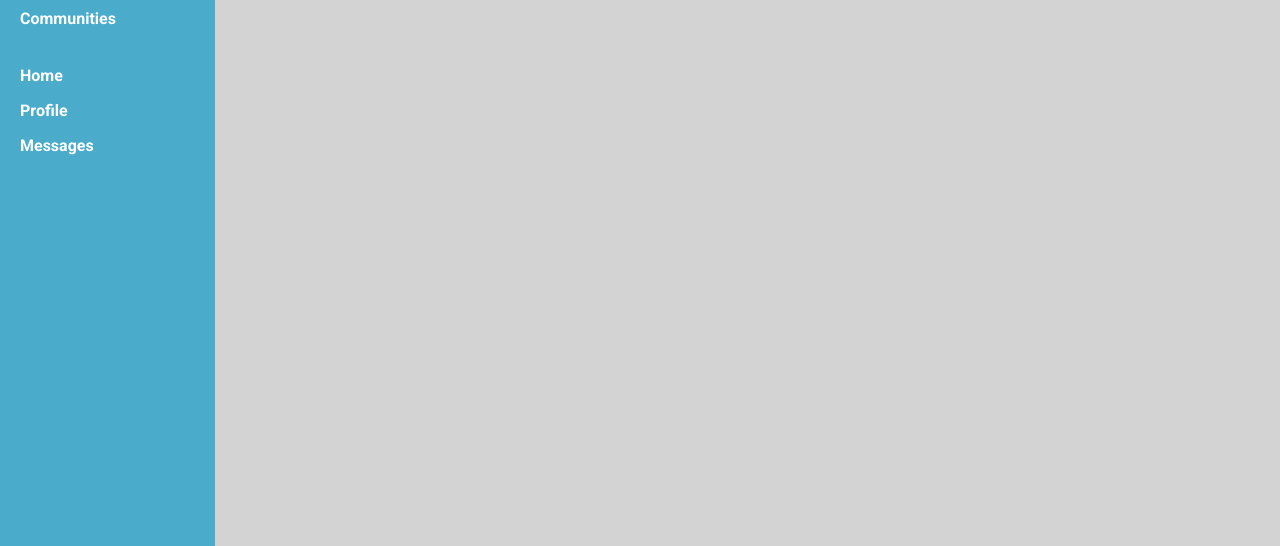
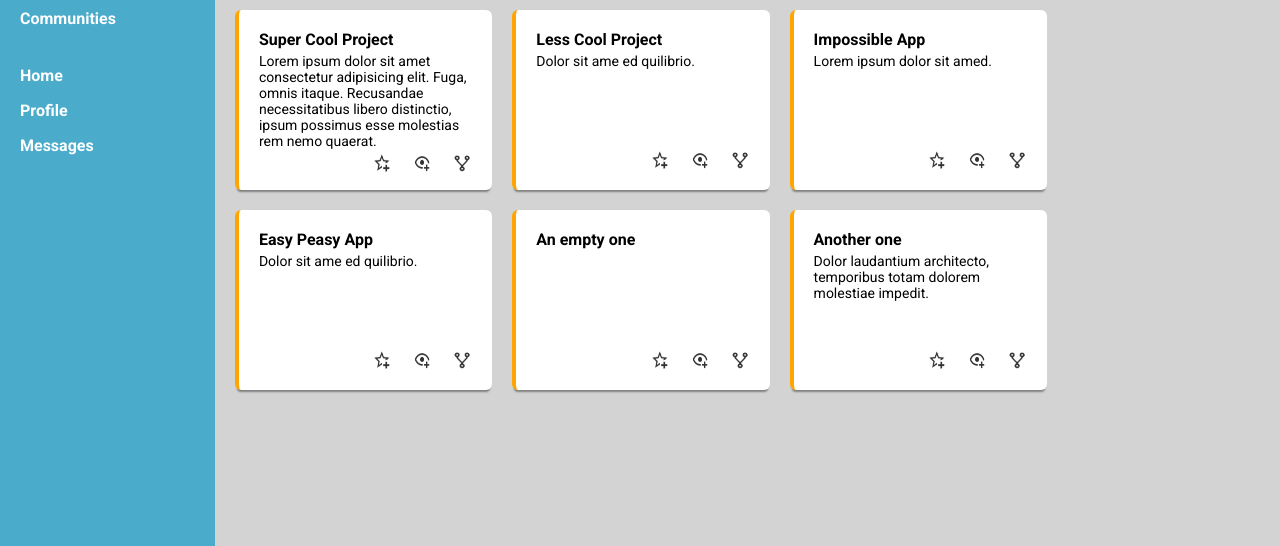
Before and after one commit to marvindibarto/project-dashboard, a plain HTML site: page index.html in a window 1280 px wide. Shown: the part 254-800 px from the top of the page. Drawn offline with Linux system fonts and the light colour scheme.

Commit message:
Added Your Projects section

```diff
--- a/index.html
+++ b/index.html
@@ -76,7 +76,72 @@
             </div>
         </div>
         <div class="content">
-            <h1>Content</h1>
+            <div class="content-structure">
+                <div class="projects">
+                    <div class="projects-header">Your Projects</div>
+                    <div class="project-card">
+                        <h1>Super Cool Project</h1>
+                        <p>Lorem ipsum dolor sit amet consectetur adipisicing elit. Fuga, omnis itaque. Recusandae necessitatibus libero distinctio, ipsum possimus esse molestias rem nemo quaerat.</p>
+                        <div class="pc-icons">
+                            <img src="assets/p-icon1.png" alt="First Project Icon" class="icon">
+                            <img src="assets/p-icon2.png" alt="Second Project Icon" class="icon">
+                            <img src="assets/p-icon3.png" alt="Third Project Icon" class="icon">
+                        </div>
+                    </div>
+                    <div class="project-card">
+                        <h1>Less Cool Project</h1>
+                        <p>Dolor sit ame ed quilibrio.</p>
+                        <div class="pc-icons">
+                            <img src="assets/p-icon1.png" alt="First Project Icon" class="icon">
+                            <img src="assets/p-icon2.png" alt="Second Project Icon" class="icon">
+                            <img src="assets/p-icon3.png" alt="Third Project Icon" class="icon">
+                        </div>
+                    </div>
+                    <div class="project-card">
+                        <h1>Impossible App</h1>
+                        <p>Lorem ipsum dolor sit amed.</p>
+                        <div class="pc-icons">
+                            <img src="assets/p-icon1.png" alt="First Project Icon" class="icon">
+                            <img src="assets/p-icon2.png" alt="Second Project Icon" class="icon">
+                            <img src="assets/p-icon3.png" alt="Third Project Icon" class="icon">
+                        </div>
+                    </div>
+                    <div class="project-card">
+                        <h1>Easy Peasy App</h1>
+                        <p>Dolor sit ame ed quilibrio.</p>
+                        <div class="pc-icons">
+                            <img src="assets/p-icon1.png" alt="First Project Icon" class="icon">
+                            <img src="assets/p-icon2.png" alt="Second Project Icon" class="icon">
+                            <img src="assets/p-icon3.png" alt="Third Project Icon" class="icon">
+                        </div>
+                    </div>
+                    <div class="project-card">
+                        <h1>An empty one</h1>
+                        <div class="pc-icons">
+                            <img src="assets/p-icon1.png" alt="First Project Icon" class="icon">
+                            <img src="assets/p-icon2.png" alt="Second Project Icon" class="icon">
+                            <img src="assets/p-icon3.png" alt="Third Project Icon" class="icon">
+                        </div>
+                    </div>
+                    <div class="project-card">
+                        <h1>Another one</h1>
+                        <p>Dolor laudantium architecto, temporibus totam dolorem molestiae impedit.</p>
+                        <div class="pc-icons">
+                            <img src="assets/p-icon1.png" alt="First Project Icon" class="icon">
+                            <img src="assets/p-icon2.png" alt="Second Project Icon" class="icon">
+                            <img src="assets/p-icon3.png" alt="Third Project Icon" class="icon">
+                        </div>
+                    </div>
+                </div>
+                <div class="content-sb">
+                    <div class="announcements">
+
+                    </div>
+                    <div class="trending">
+
+                    </div>
+                </div>
+            </div>
         </div>
     </div>
 </body>
--- a/style.css
+++ b/style.css
@@ -99,6 +99,81 @@ h1, p{
  grid-column: 2/3;
 }
 
+.content-structure{
+    display: grid;
+    grid-template-columns: 80% 20%;
+}
+
+.projects{
+    display: grid;
+    grid-template-columns: repeat(auto-fill,minmax(200px,1fr));
+    gap: 20px;
+    margin: 20px;
+}
+
+.projects-header{
+    grid-column: 1/-1;
+    margin-left: 8px;
+    font-size: 20px;
+    font-weight: bold;
+}
+
+.project-card{
+    display: flex;
+    flex-direction: column;
+    gap: 4px;
+
+    background-color: white;
+    padding: 20px;
+    border-radius: 6px;
+    height: 140px;
+    border-left: solid orange 4px;
+}
+
+.project-card>h1{
+    font-size: 16px;
+}
+
+.project-card>p{
+    font-size: 14px;
+}
+
+.pc-icons{
+    display: flex;
+    justify-content:end;
+    margin-top: auto;
+    gap: 20px;
+}
+
+.pc-icons>.icon:hover{
+    border: solid lightblue 1px;
+}
+
+.content-sb{
+
+}
+
+.announcements{
+
+}
+
+.a-item{
+
+}
+
+.trending{
+
+}
+
+.t-item{
+
+}
+
+.project-card, .announcements>*, .trending>*{
+    box-shadow: 0 4px 2px -2px gray;
+
+}
+
 .button{
     background-color: rgb(74, 172, 202);
     color: white;
```
Also changed, not shown: assets/p-icon1.png (added), assets/p-icon2.png (added), assets/p-icon3.png (added).
